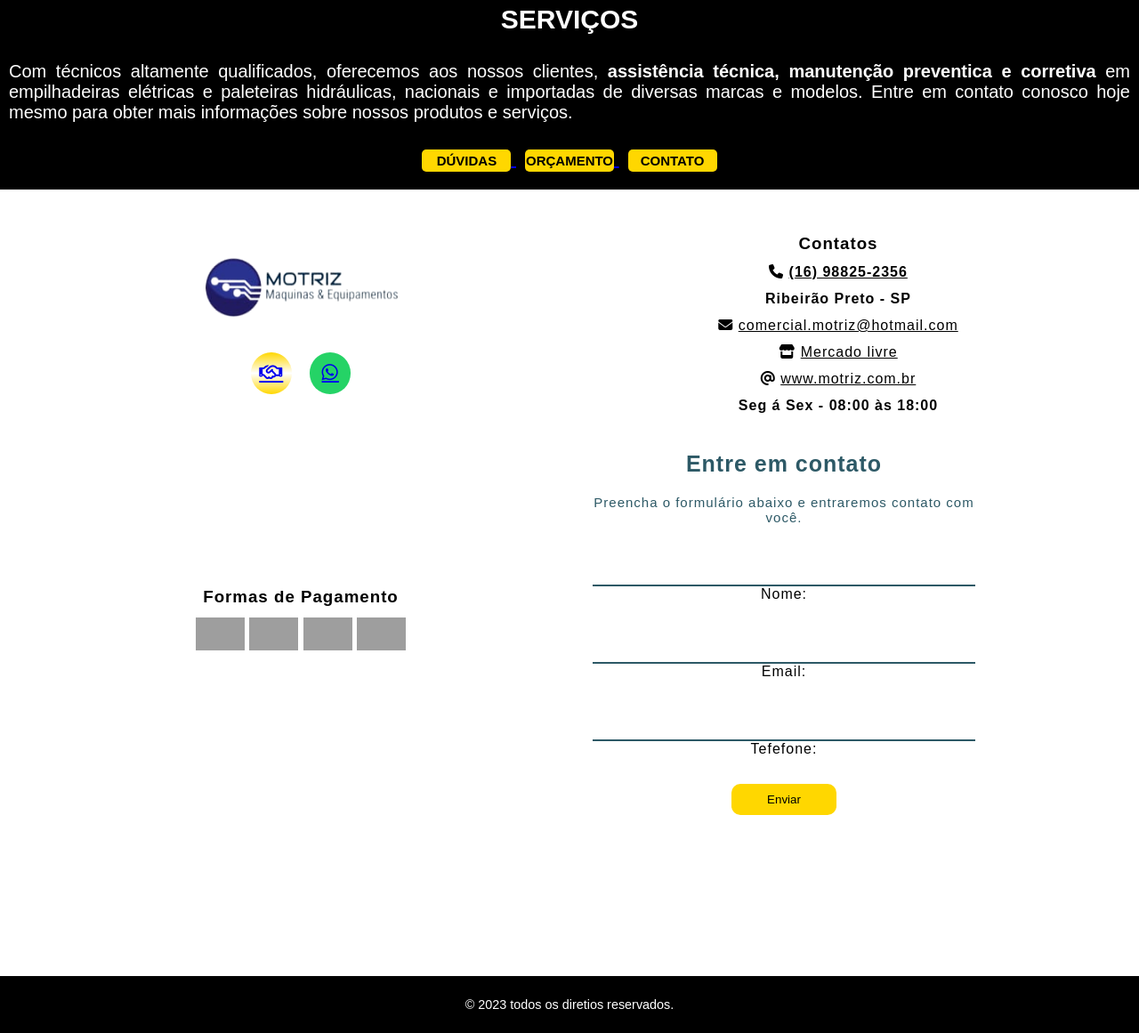
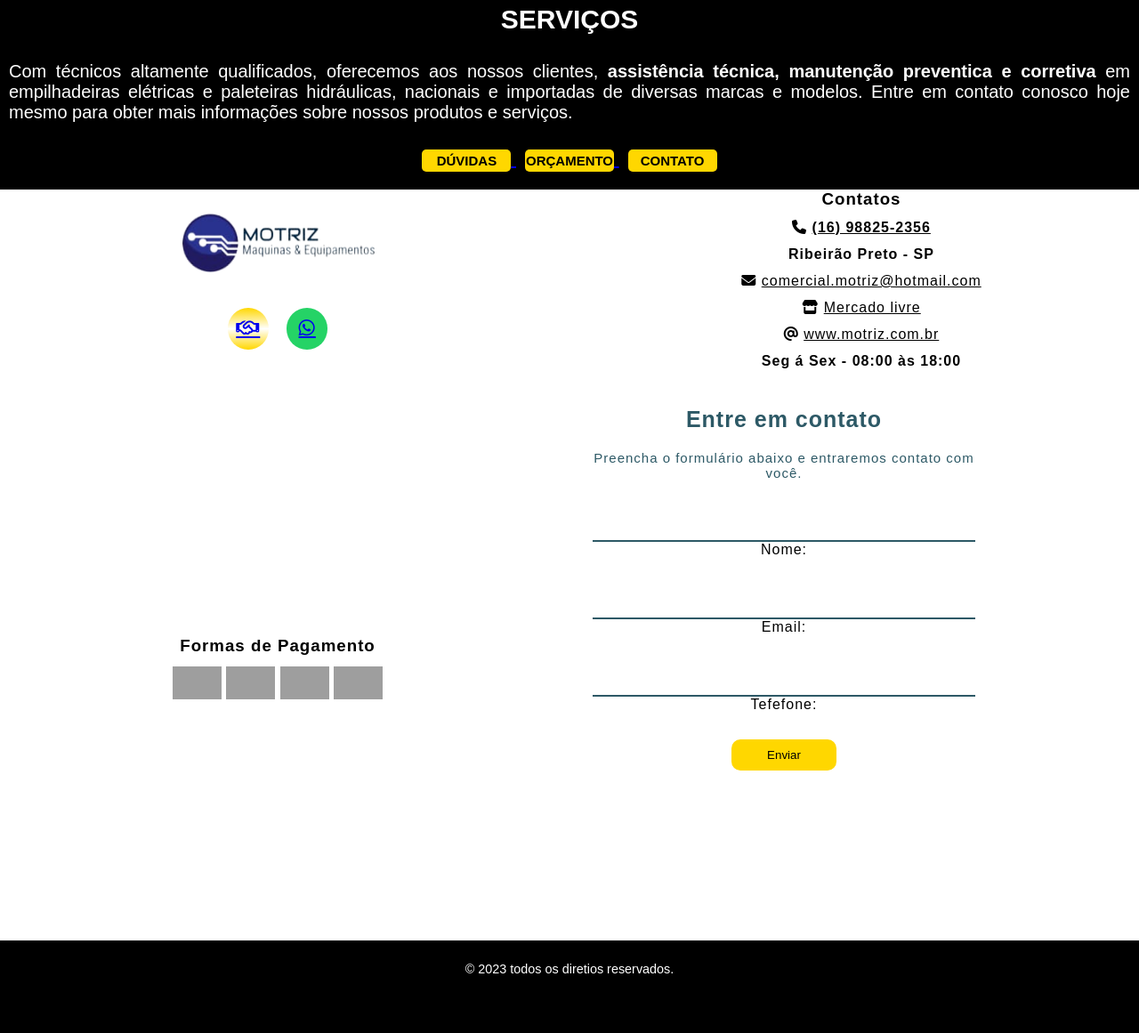
Before and after one commit to Jonatas-coding/EMPILOGIS, a PHP site: page / in a window 1280 px wide. Shown: the part 2395-3556 px from the top of the page at 89% size. After the commit the page ends 3489 px from the top, so only its background shows below. Run offline with PHP 8.4, Linux system fonts and the light colour scheme; grey boxes are pictures that could not be loaded.

Commit message:
Update style.css

```diff
--- a/style.css
+++ b/style.css
@@ -189,7 +189,6 @@ footer {
     background: #ffffff;
     display: grid;
     grid-template-columns: repeat(4, 1fr);
-    padding: 50px  52px 200px 52px;
 }
 
 #footer-contatos h1 {
@@ -253,6 +252,10 @@ footer {
     font-size: 0.9rem;
     padding: 1.5rem;
     font-weight: 100;
+}
+
+.form-container {
+    padding: 0px 0px  210px  0px;
 }
 
 /*Form do site*/
```
